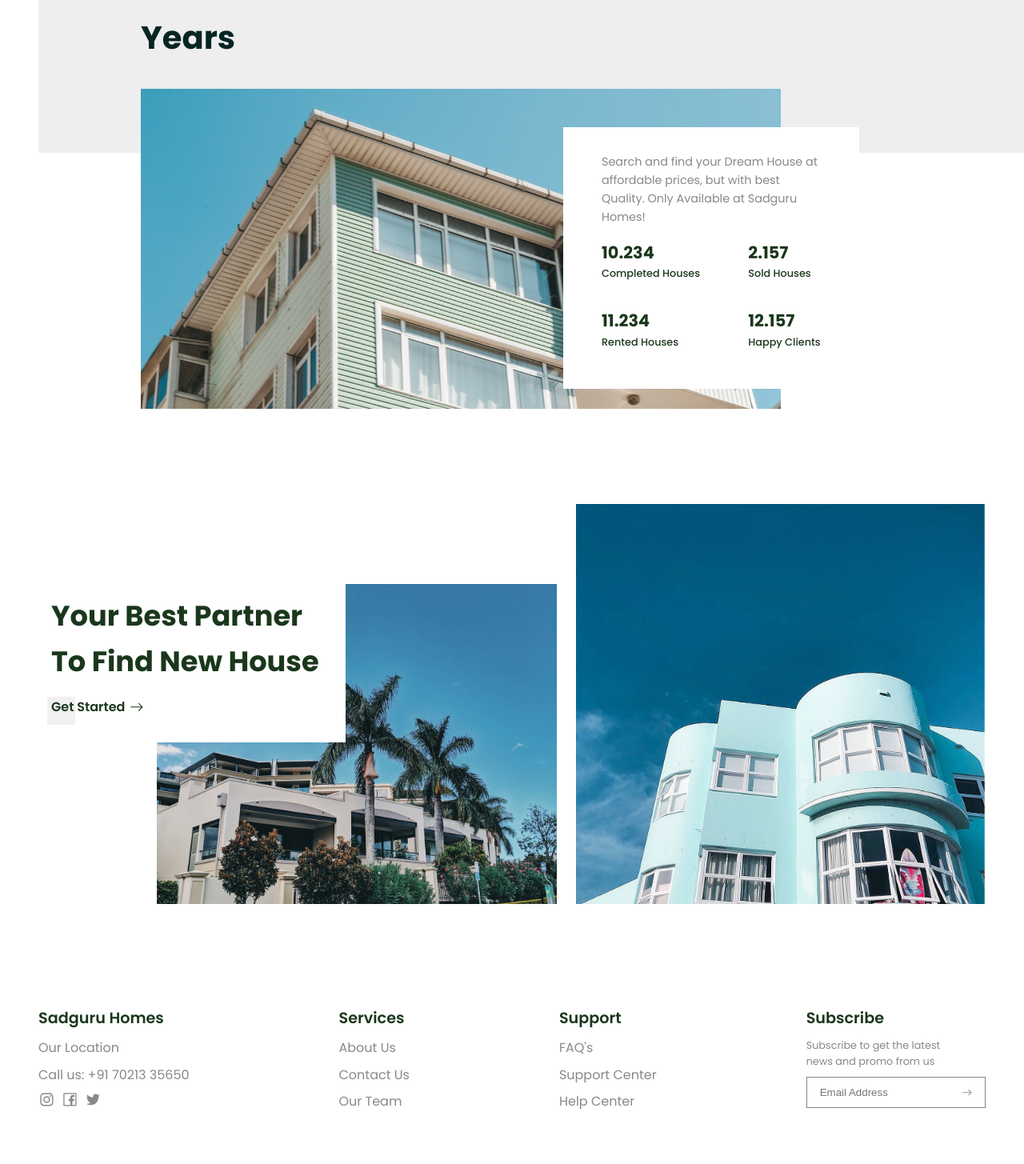
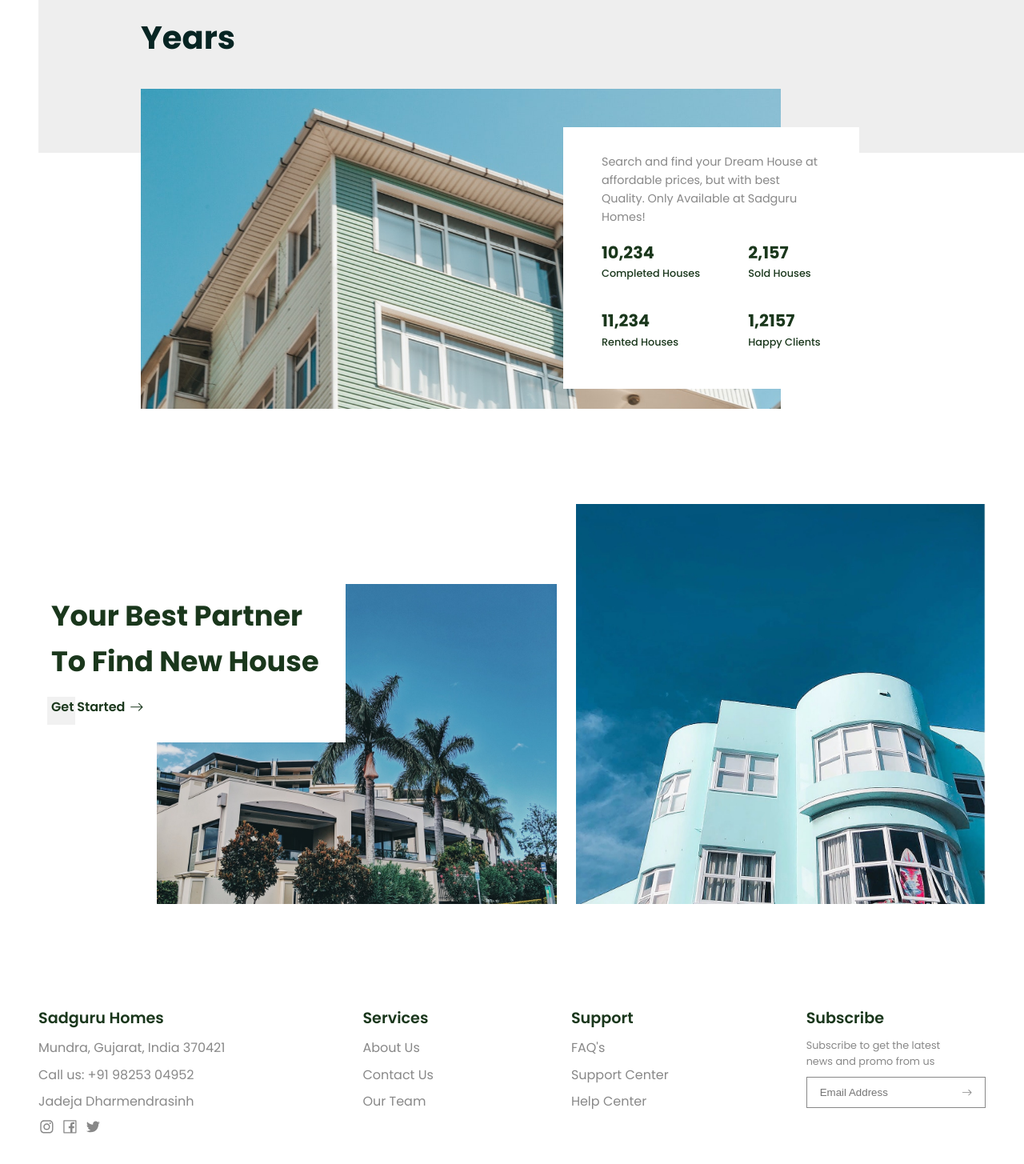
Before and after one commit to dvjadeja/sadguru-homes-demo, a React (Create React App) app: page / in a window 1280 px wide. Shown: the part 2674-4129 px from the top of the page at 80% size. Built offline with nearby package versions, Linux system fonts and the light colour scheme.

Commit message:
Added Social Media Profile

```diff
--- a/src/Components/Pages/Home/Sections/Footer.jsx
+++ b/src/Components/Pages/Home/Sections/Footer.jsx
@@ -16,19 +16,30 @@ const Footer = () => {
           <span>Sadguru Homes</span>
         </li>
         <li>
-          <span>Our Location</span>
+          <span>Mundra, Gujarat, India 370421</span>
         </li>
         <li>
-          <span>Call us: +91 70213 35650</span>
+          <span>Call us: +91 98253 04952</span>
+        </li>
+        <li>
+          <span>Jadeja Dharmendrasinh</span>
         </li>
         <li>
           <div className={styles.socials}>
-            <Link to="/">
+            <a
+              href="https://www.instagram.com/sadguru_homes"
+              target="_blank"
+              rel="noopener noreferrer"
+            >
               <AiOutlineInstagram />
-            </Link>
-            <Link to="/">
+            </a>
+            <a
+              href="https://www.facebook.com/Sadguru-Homes-103064972414079/?ref=page_internal"
+              target="_blank"
+              rel="noopener noreferrer"
+            >
               <AiOutlineFacebook />
-            </Link>
+            </a>
             <Link to="/">
               <AiOutlineTwitter />
             </Link>
--- a/src/Components/Pages/Home/Sections/Section4.jsx
+++ b/src/Components/Pages/Home/Sections/Section4.jsx
@@ -29,13 +29,13 @@ const Section4 = () => {
             <div className={styles.row_1}>
               {/* FACT1 */}
               <div className={styles.fact}>
-                <h2>10.234</h2>
+                <h2>10,234</h2>
                 <h3>Completed Houses</h3>
               </div>
 
               {/* FACT2 */}
               <div className={styles.fact}>
-                <h2>11.234</h2>
+                <h2>11,234</h2>
                 <h3>Rented Houses</h3>
               </div>
             </div>
@@ -44,13 +44,13 @@ const Section4 = () => {
             <div className={styles.row_1}>
               {/* FACT1 */}
               <div className={styles.fact}>
-                <h2>2.157</h2>
+                <h2>2,157</h2>
                 <h3>Sold Houses</h3>
               </div>
 
               {/* FACT2 */}
               <div className={styles.fact}>
-                <h2>12.157</h2>
+                <h2>1,2157</h2>
                 <h3>Happy Clients</h3>
               </div>
             </div>
--- a/src/Components/Pages/Rent/Rent.jsx
+++ b/src/Components/Pages/Rent/Rent.jsx
@@ -26,7 +26,7 @@ const Rent = () => {
                 secondClass={styles.card}
                 info={{
                   id: house.id,
-                  category: "Buy",
+                  category: "Rent",
                   imageSource: house.imageSource,
                   city: `${house.city}`,
                   neighbourhood: `${house.neighbourhood}`,
```
